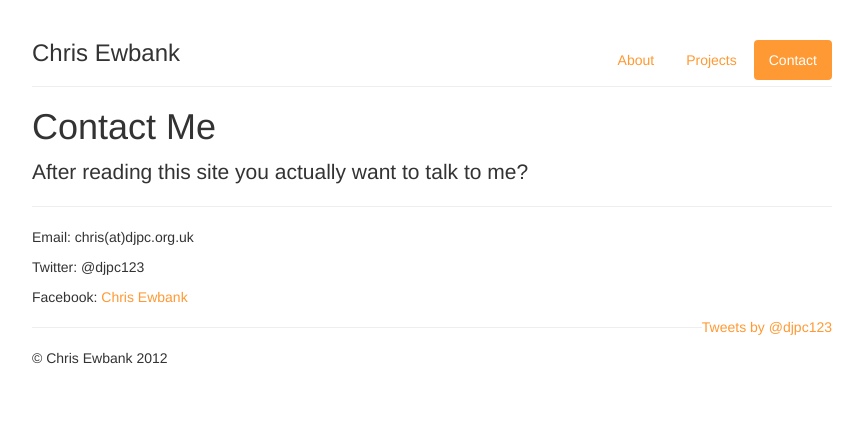
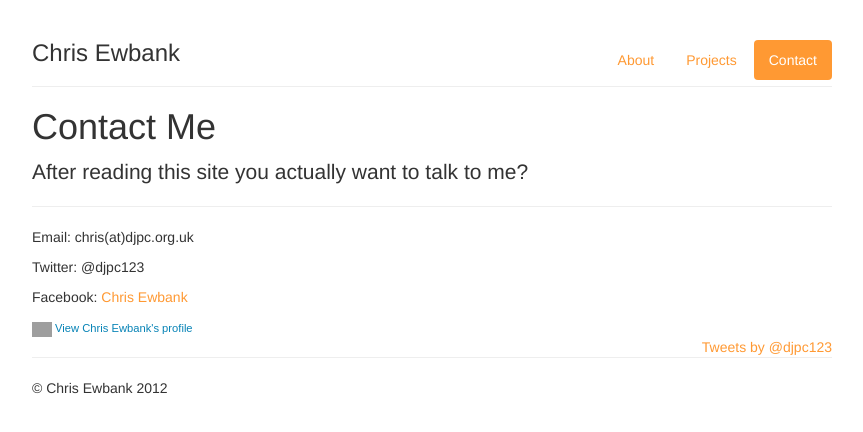
Before and after one commit to djpc123/djpc.org.uk, a plain HTML site: page contact.html in a window 1280 px wide. Shown: the whole page, without its empty margins (208-1071 px from the left). Drawn offline with nearby package versions, Linux system fonts and the light colour scheme; grey boxes are pictures that could not be loaded.

Commit message:
Add linkedin profile link

```diff
--- a/contact.html
+++ b/contact.html
@@ -73,6 +73,7 @@
 					<p>
 						Facebook: <a href="http://www.facebook.com/CEwbank">Chris Ewbank</a>
 					</p>
+                    <a href="http://uk.linkedin.com/in/chrisewbank" style="text-decoration:none;"><span style="font: 80% Arial,sans-serif; color:#0783B6;"><img src="https://static.licdn.com/scds/common/u/img/webpromo/btn_in_20x15.png" width="20" height="15" alt="View Chris Ewbank's LinkedIn profile" style="vertical-align:middle;" border="0">&nbsp;View Chris Ewbank's profile</span></a>
 				</div>
 				<div class="span6">
 					<div style="float: right">
```
